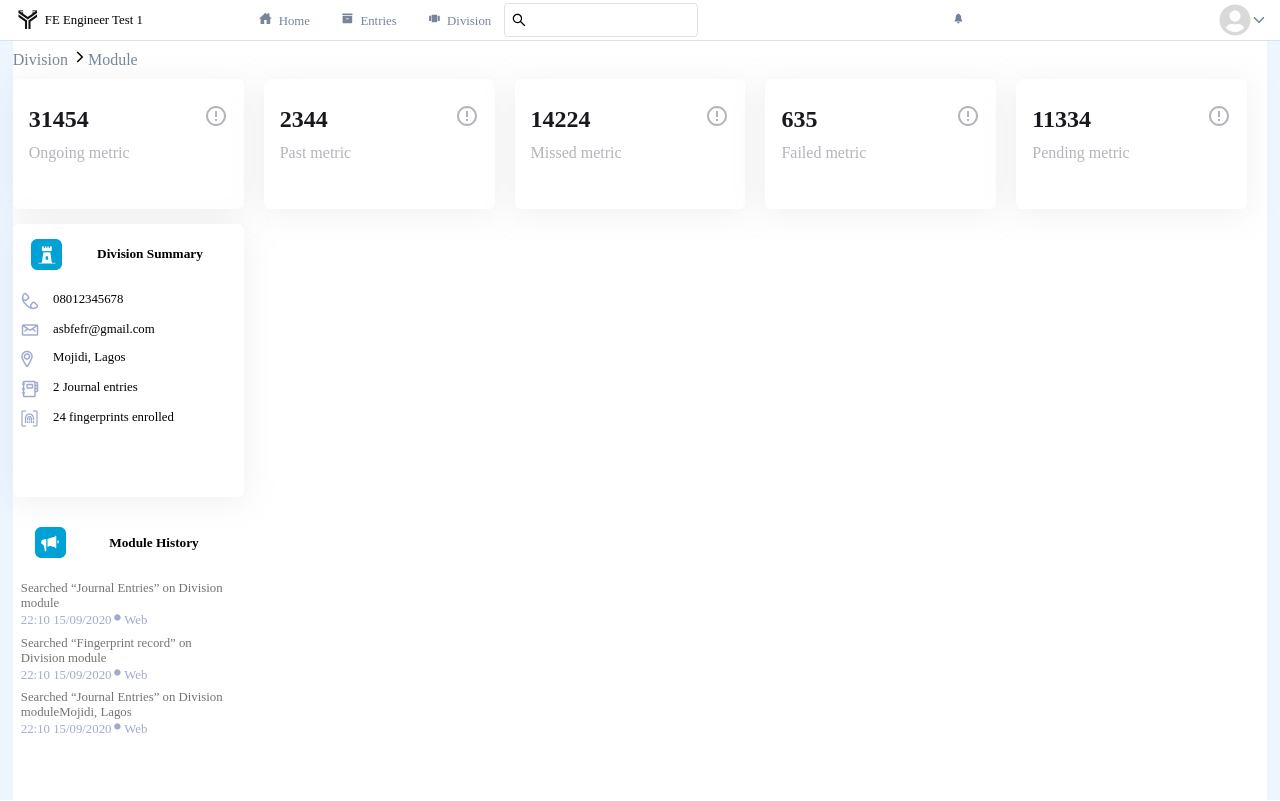
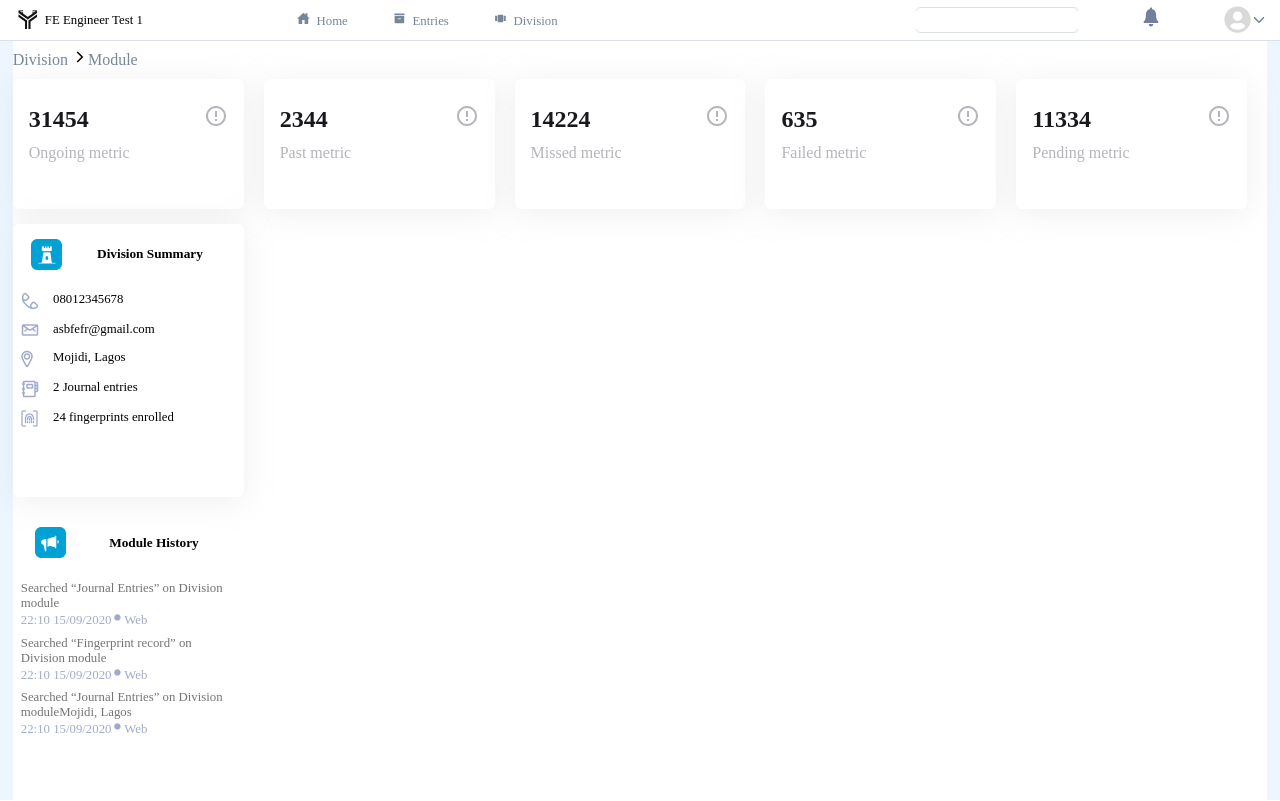
Before and after one commit to Ndipbanyan/ASB-divisions, a React (Create React App) app in the folder divisions-module/: page / in a window 1280 px wide. Built offline with nearby package versions, Linux system fonts and the light colour scheme.

Commit message:
navbar responsiveness

```diff
--- a/divisions-module/src/Modules/common/Atoms.style.js
+++ b/divisions-module/src/Modules/common/Atoms.style.js
@@ -127,13 +127,13 @@ export const Span = styled.span`
   `;
 
 export const NavRight = styled(NavLeft)`
-  width: 70%;
+  width: 28%;
+  font-size: 1.5rem;
 
   @media only screen and (max-width: 600px) {
     width: 80%;
-    font-size: 1.5rem;
+    font-size: 1.3rem;
   }
-
 `;
   export const SearchWrap = styled.div`
     width: 8rem;
@@ -147,8 +147,8 @@ export const NavRight = styled(NavLeft)`
     border-radius: 4px;
     @media only screen and (min-width: 600px) {
       font-size: 1rem;
-      width: 12rem;
-      height: 2rem;
+      width: 10rem;
+      height: 1.5rem;
     }
     @media only screen and (max-width: 768px) {
       width: 10rem;
@@ -170,7 +170,7 @@ export const Input = styled.input.attrs((props) => ({
 `;
 export const UserButton = styled.div`
   display: flex;
-  font-size: 2rem;
+  font-size: 1.7rem;
   text-align: center;
   outline: none;
   background: none;
```
Also changed, not shown: 1 other file (tests, documents, lock files or other folders).
